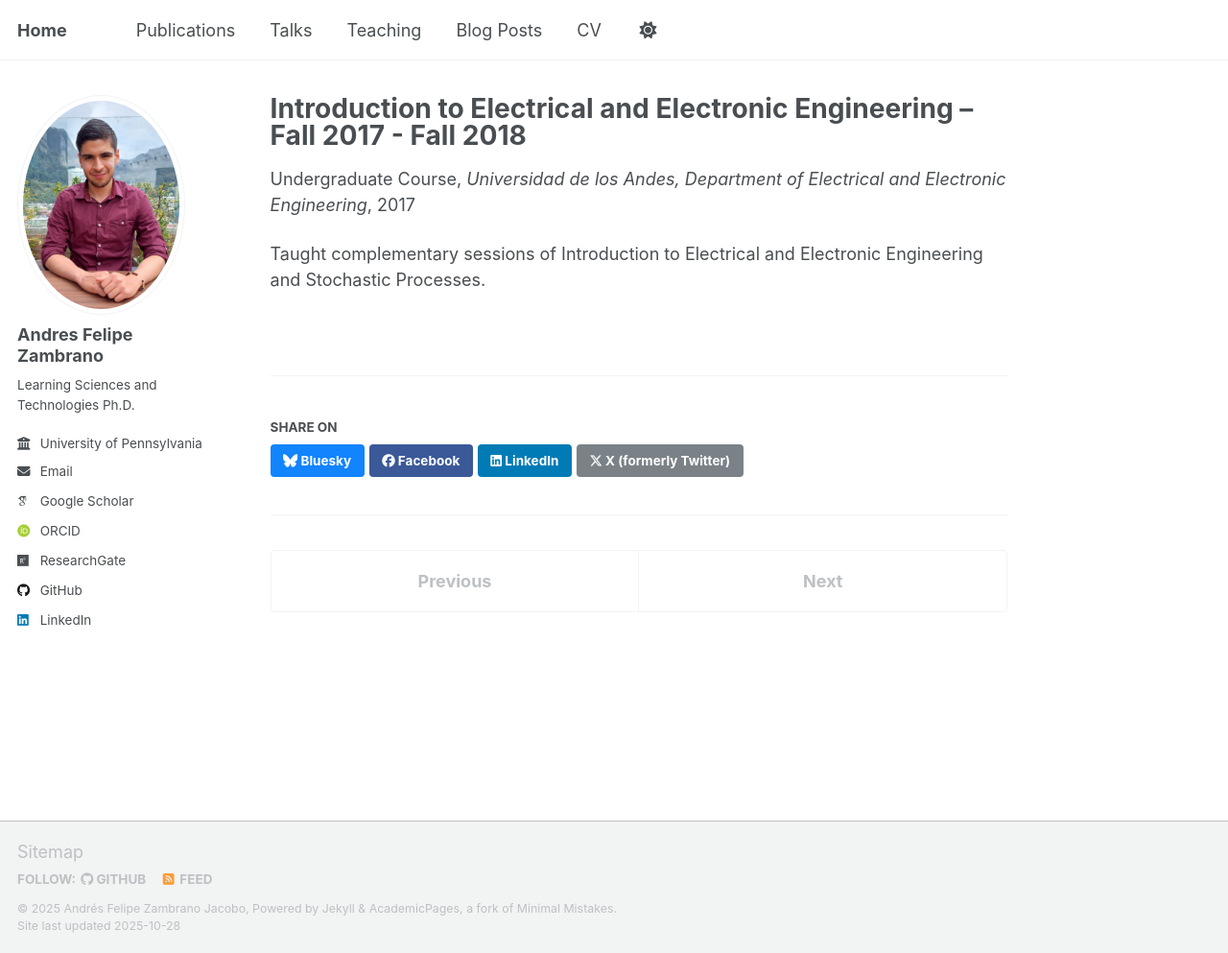
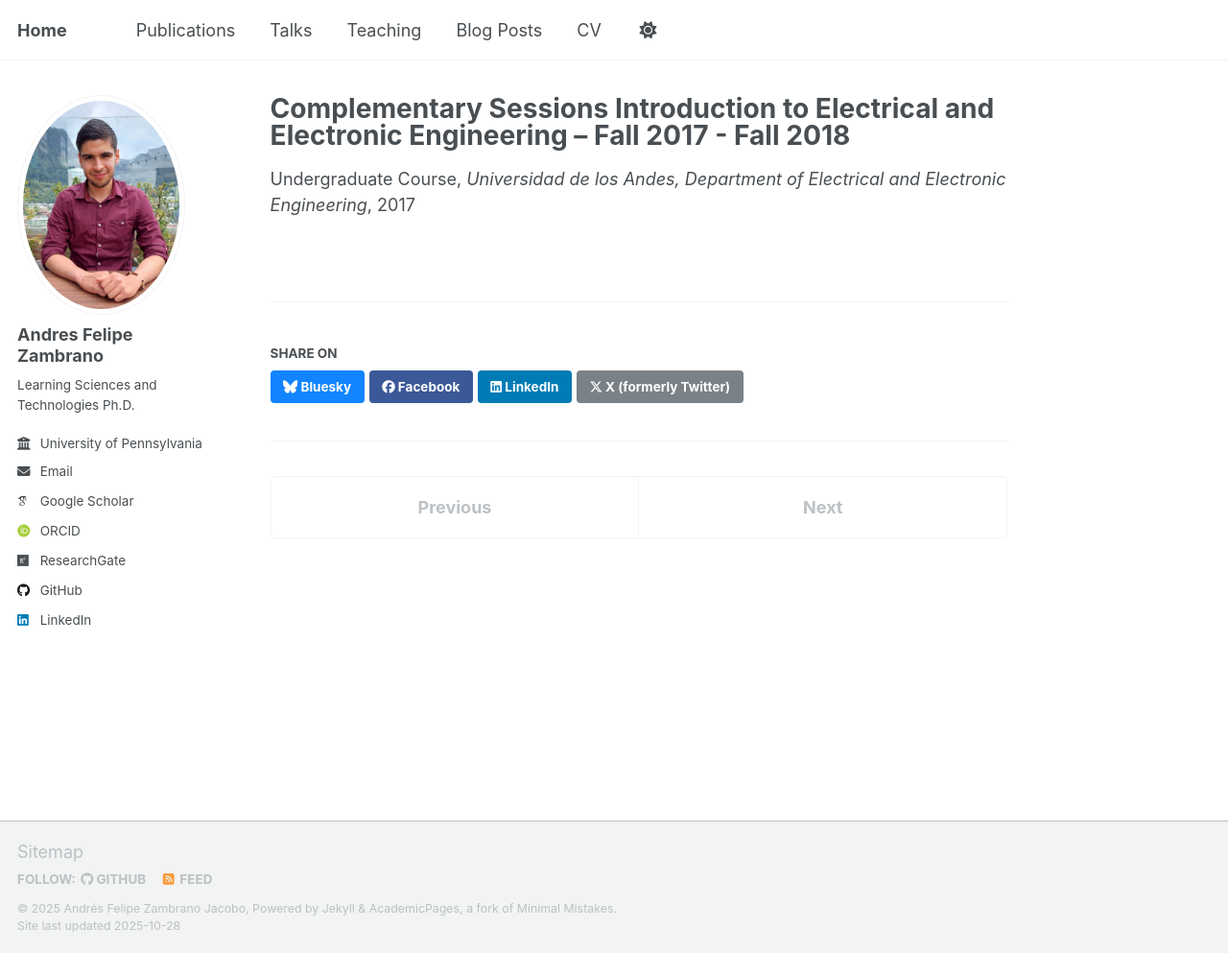
Before and after one commit to afzambrano/afzambrano.github.io, a Jekyll site: the page built from _teaching/2017-intro.md, in a window 1280 px wide and 993 px high. Shown: the whole window at 96% size. Built offline with Jekyll 4.4.1, drawn with Linux system fonts in a browser that asks for light colours; some web fonts are replaced; a script that is not in the unit is left out; part of the change alters nothing that is shown.

Commit message:
Update 2017-intro.md

```diff
--- a/_teaching/2017-intro.md
+++ b/_teaching/2017-intro.md
@@ -1,5 +1,5 @@
 ---
-title: "Introduction to Electrical and Electronic Engineering -- Fall 2017 - Fall 2018"
+title: "Complementary Sessions Introduction to Electrical and Electronic Engineering -- Fall 2017 - Fall 2018"
 collection: teaching
 type: "Undergraduate Course"
 permalink: /teaching/2015-spring-teaching-1
@@ -7,5 +7,3 @@ venue: "Universidad de los Andes, Department of Electrical and Electronic Engine
 date: 2017-01-01
 location: "Bogotá, Colombia"
 ---
-
-Taught complementary sessions of Introduction to Electrical and Electronic Engineering and Stochastic Processes.
```
